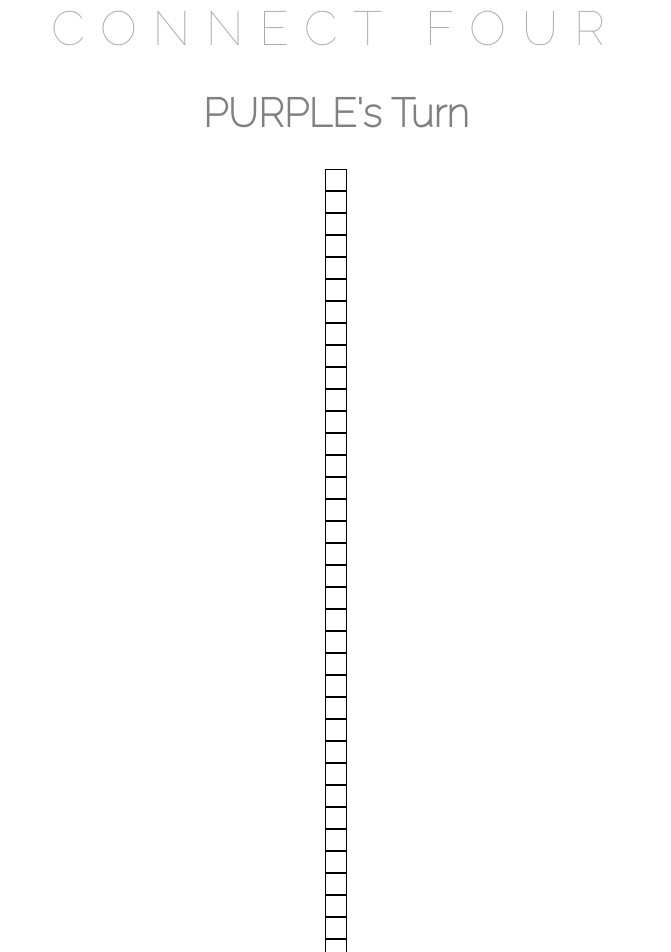
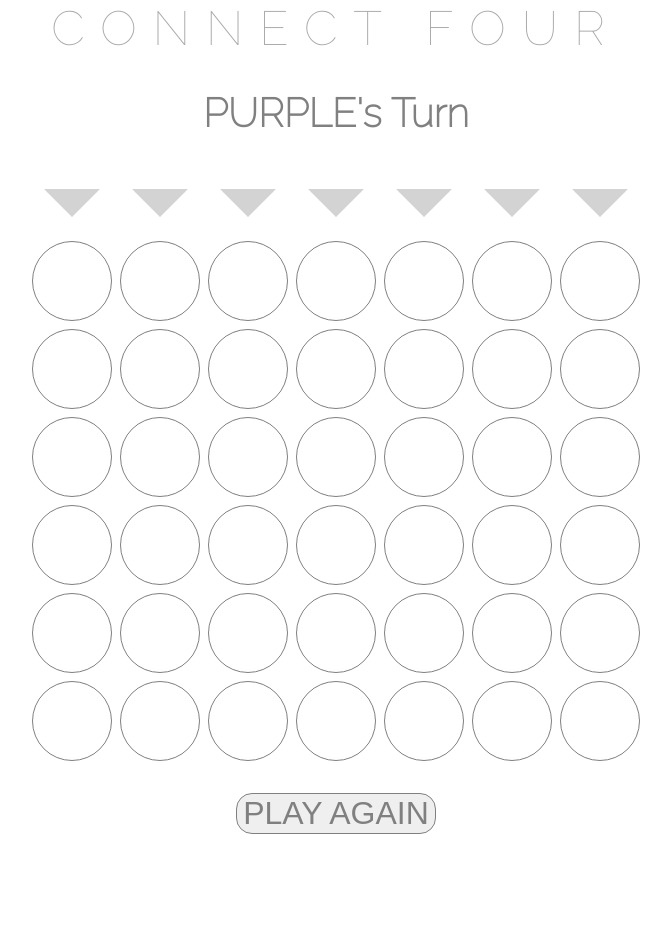
Before and after one commit to timmshinbone/avocadosConnect4, a plain HTML site: page index.html in a window 1280 px wide. Shown: the top 952 px of the page, without its empty margins (304-975 px from the left). After the commit the page ends 834 px from the top, so only its background shows below. Drawn offline with Linux system fonts and the light colour scheme.

Commit message:
updates styling

```diff
--- a/css/main.css
+++ b/css/main.css
@@ -1,3 +1,7 @@
+* {
+    box-sizing: border-box;
+}
+
 body {
     display: flex;
     align-items: center;
@@ -18,8 +22,55 @@ h2 {
     color: grey;
 }
 
-div {
+#markers {
+    display: grid;
+    grid-template-columns: repeat(7, 10vmin);
+    gap: 1vmin;
+    margin-top: 1vmin;
+}
+
+#markers>div {
+    border-color: lightgrey transparent transparent;
+    border-width: 5vmin;
+    border-style: solid;
+    transform: scale(0.7);
+    transition: transform 150ms ease-in;
+}
+
+#markers>div:hover {
+    border-top-color: darkgrey;
+    transform: scale(0.9);
+    transition: transform 150ms ease-in;
+}
+
+#board {
+    display: grid;
+    grid-template-columns: repeat(7, 10vmin);
+    grid-template-rows: repeat(6, 10vmin);
+    gap: 1vmin;
+    margin-top: -2vmin;
+}
+
+#board>div {
+    border: 0.1vmin solid grey;
+    border-radius: 50%;
+}
+
+button {
+    color: grey;
+    border: 0.1vmin solid grey;
+    border-radius: 2vmin;
+    font-size: 4vmin;
+    margin-top: 4vmin;
+}
+
+button:hover {
+    color: white;
+    background-color: darkgrey;
+}
+
+/* div {
     border: 1px solid black;
     height: 20px;
     width: 20px;
-}
+} */
```
